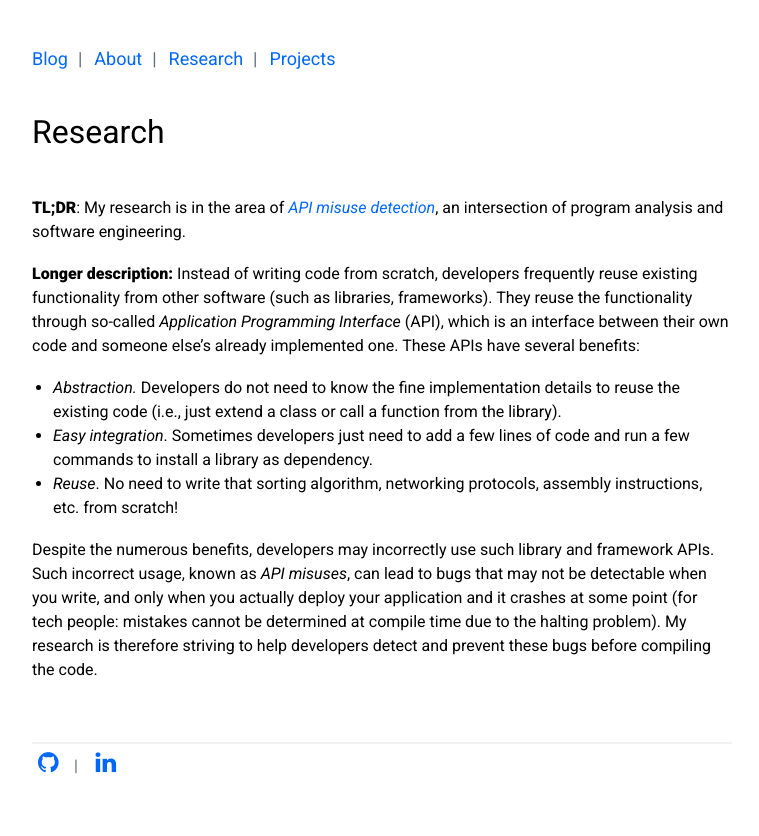
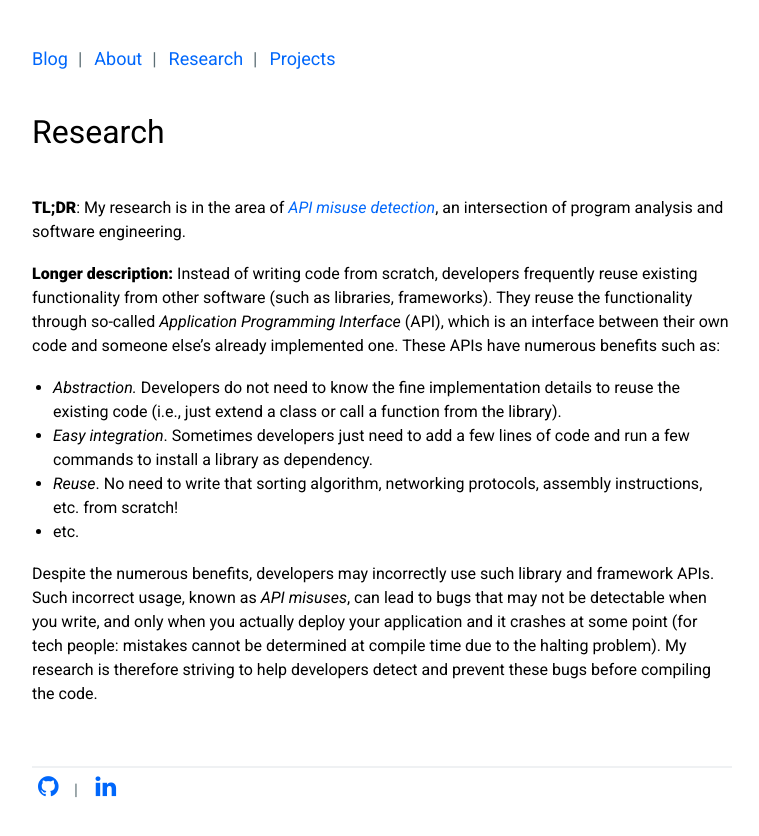
Before and after one commit to oneturkmen/oneturkmen.github.io, a Jekyll site: the page built from _pages/research.markdown, in a window 1280 px wide. Shown: the top 836 px of the page, without its empty margins (258-1017 px from the left). Built offline with Jekyll 4.4.1, drawn with Linux system fonts in a browser that asks for light colours.

Commit message:
Adjust research page

```diff
--- a/_pages/research.markdown
+++ b/_pages/research.markdown
@@ -13,7 +13,7 @@ analysis and software engineering.
 frequently reuse existing functionality from other software (such as libraries,
 frameworks). They reuse the functionality through so-called *Application
 Programming Interface* (API), which is an interface between their own code
-and someone else’s already implemented one. These APIs have several benefits:
+and someone else’s already implemented one. These APIs have numerous benefits such as:
 - *Abstraction.* Developers do not need to know the fine implementation details
 to reuse the existing code (i.e., just extend a class or call a function from the
 library).
@@ -21,6 +21,7 @@ library).
 and run a few commands to install a library as dependency.
 - *Reuse*. No need to write that sorting algorithm, networking protocols,
 assembly instructions, etc. from scratch!
+- etc.
 
 Despite the numerous benefits, developers may incorrectly use such library and
 framework APIs. Such incorrect usage, known as *API misuses*, can lead to bugs
```
